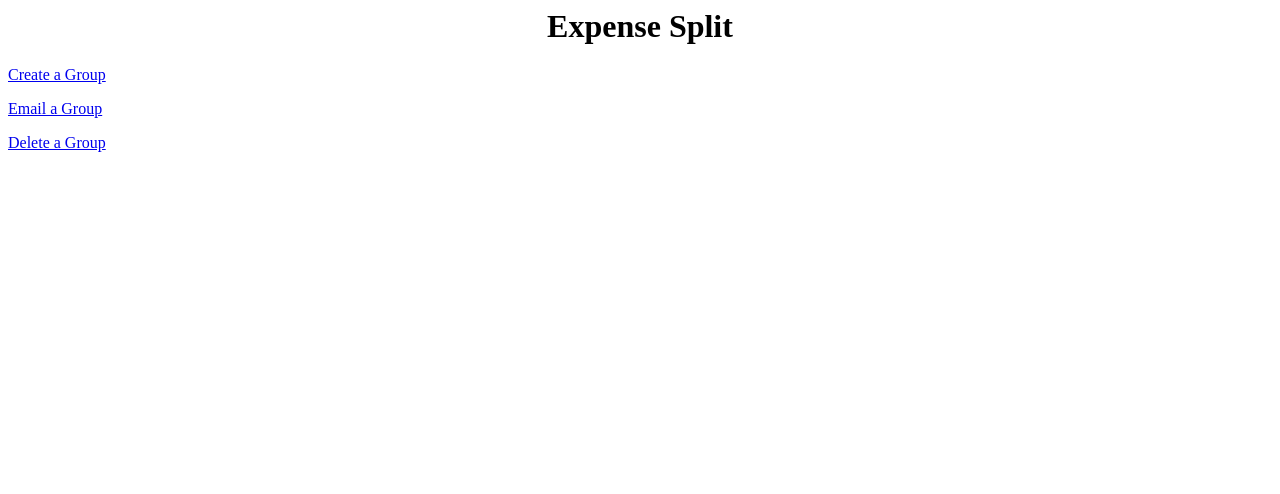
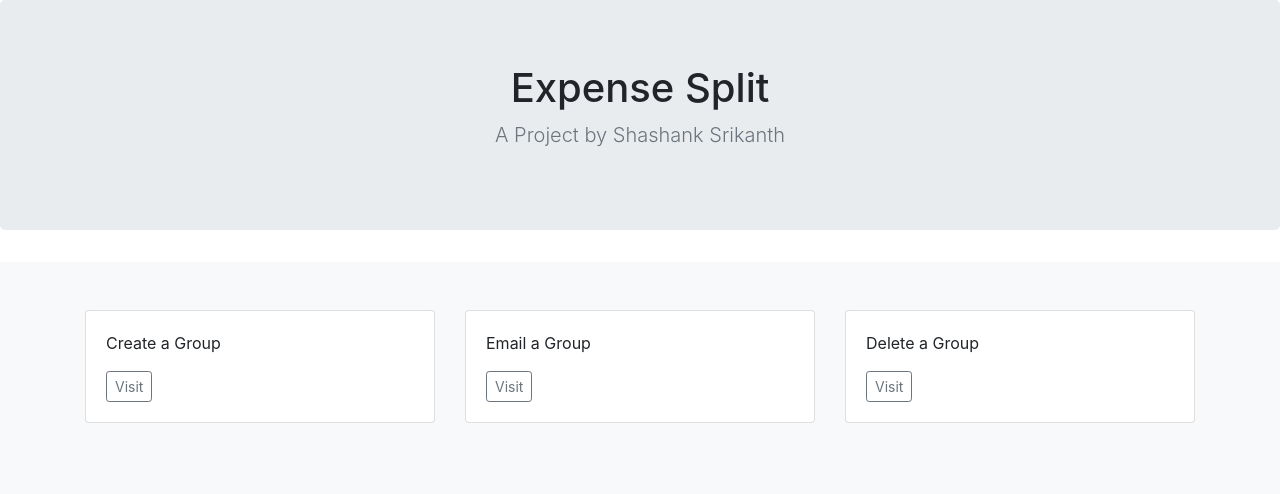
Before and after one commit to shashanksrikanth/Expense-Spliiter, a Django app: page / in a window 1280 px wide. Shown: the top 494 px of the page. Run offline with Django 3.2, Linux system fonts and the light colour scheme; some libraries are stand-ins or nearby versions.

Commit message:
Adding HTML for home page

```diff
--- a/expense_split/groups/templates/homepage.html
+++ b/expense_split/groups/templates/homepage.html
@@ -1,13 +1,79 @@
-<h1 style="text-align: center;"> Expense Split </h1>
+<!doctype html>
+<html lang="en">
+  <head>
+    <meta charset="utf-8">
+    <meta name="viewport" content="width=device-width, initial-scale=1, shrink-to-fit=no">
+    <meta name="description" content="">
+    <meta name="author" content="">
+    <link rel="icon" href="../../../../favicon.ico">
 
-<p>
-    <a href="{% url 'create_group' %}">Create a Group</a>
-</p>
+    <title>Expense Split</title>
 
-<p>
-    <a href="{% url 'email_group' %}">Email a Group</a>
-</p>
+    <link rel="stylesheet" href="https://maxcdn.bootstrapcdn.com/bootstrap/4.0.0/css/bootstrap.min.css" integrity="sha384-Gn5384xqQ1aoWXA+058RXPxPg6fy4IWvTNh0E263XmFcJlSAwiGgFAW/dAiS6JXm" crossorigin="anonymous">
+  </head>
 
-<p>
-    <a href="{% url 'delete_group' %}">Delete a Group</a>
-</p>
+  <body>
+
+    <main role="main">
+
+      <section class="jumbotron text-center">
+        <div class="container">
+          <h1 class="jumbotron-heading">Expense Split</h1>
+          <p class="lead text-muted">A Project by Shashank Srikanth</p>
+        </div>
+      </section>
+
+      <div class="album py-5 bg-light">
+        <div class="container">
+
+          <div class="row">
+            <div class="col-md-4">
+              <div class="card mb-4 box-shadow">
+                <div class="card-body">
+                  <p class="card-text">Create a Group</p>
+                  <div class="d-flex justify-content-between align-items-center">
+                    <div class="btn-group">
+                        <a href="{% url 'create_group' %}" class="btn btn-sm btn-outline-secondary">Visit</a>
+                    </div>
+                  </div>
+                </div>
+              </div>
+            </div>
+            <div class="col-md-4">
+                <div class="card mb-4 box-shadow">
+                  <div class="card-body">
+                    <p class="card-text">Email a Group</p>
+                    <div class="d-flex justify-content-between align-items-center">
+                      <div class="btn-group">
+                          <a href="{% url 'email_group' %}" class="btn btn-sm btn-outline-secondary">Visit</a>
+                      </div>
+                    </div>
+                  </div>
+                </div>
+            </div>
+            <div class="col-md-4">
+                <div class="card mb-4 box-shadow">
+                  <div class="card-body">
+                    <p class="card-text">Delete a Group</p>
+                    <div class="d-flex justify-content-between align-items-center">
+                      <div class="btn-group">
+                          <a href="{% url 'delete_group' %}" class="btn btn-sm btn-outline-secondary">Visit</a>
+                      </div>
+                    </div>
+                  </div>
+                </div>
+            </div>
+          </div>
+        </div>
+      </div>
+
+    </main>
+
+    <!-- Bootstrap core JavaScript
+    ================================================== -->
+    <!-- Placed at the end of the document so the pages load faster -->
+    <script src="https://code.jquery.com/jquery-3.3.1.slim.min.js" integrity="sha384-q8i/X+965DzO0rT7abK41JStQIAqVgRVzpbzo5smXKp4YfRvH+8abtTE1Pi6jizo" crossorigin="anonymous"></script>
+<script src="https://cdnjs.cloudflare.com/ajax/libs/popper.js/1.14.3/umd/popper.min.js" integrity="sha384-ZMP7rVo3mIykV+2+9J3UJ46jBk0WLaUAdn689aCwoqbBJiSnjAK/l8WvCWPIPm49" crossorigin="anonymous"></script>
+<script src="https://stackpath.bootstrapcdn.com/bootstrap/4.1.3/js/bootstrap.min.js" integrity="sha384-ChfqqxuZUCnJSK3+MXmPNIyE6ZbWh2IMqE241rYiqJxyMiZ6OW/JmZQ5stwEULTy" crossorigin="anonymous"></script>
+  </body>
+</html>
```
Also changed, not shown: expense_split/db.sqlite3.
